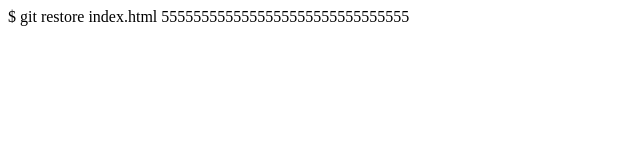
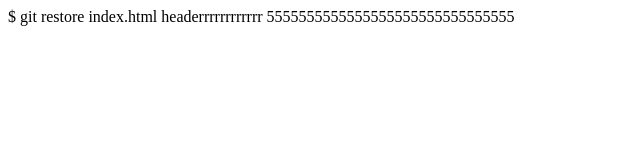
Before and after one commit to neda-sh/project, a plain HTML site: page index.html in a window 1280 px wide. Shown: the whole page, without its empty margins (0-640 px from the left). Drawn offline with Linux system fonts and the light colour scheme.

Commit message:
change index

```diff
--- a/index.html
+++ b/index.html
@@ -1,6 +1,6 @@
 $ git restore index.html
 
 <hello>
-
+headerrrrrrrrrrrr
 <neda>
 5555555555555555555555555555555
```
